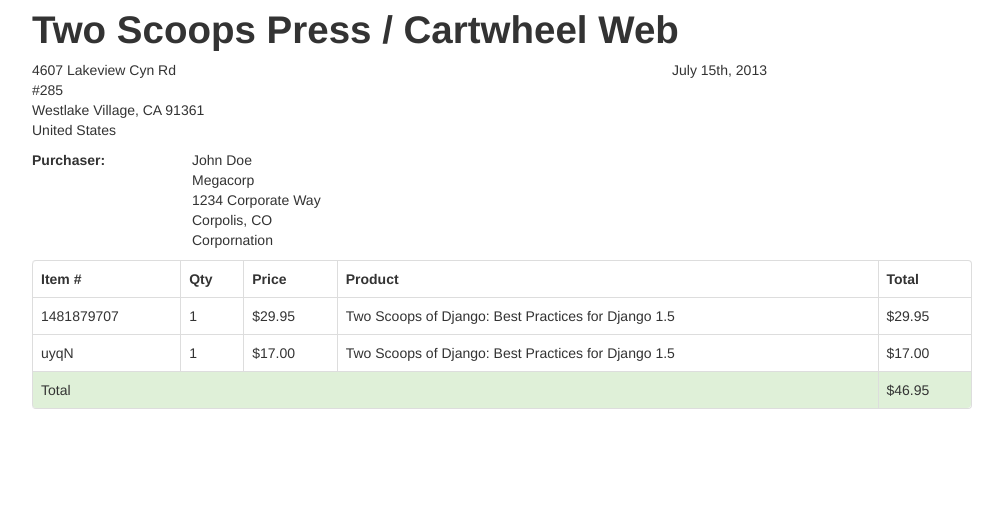
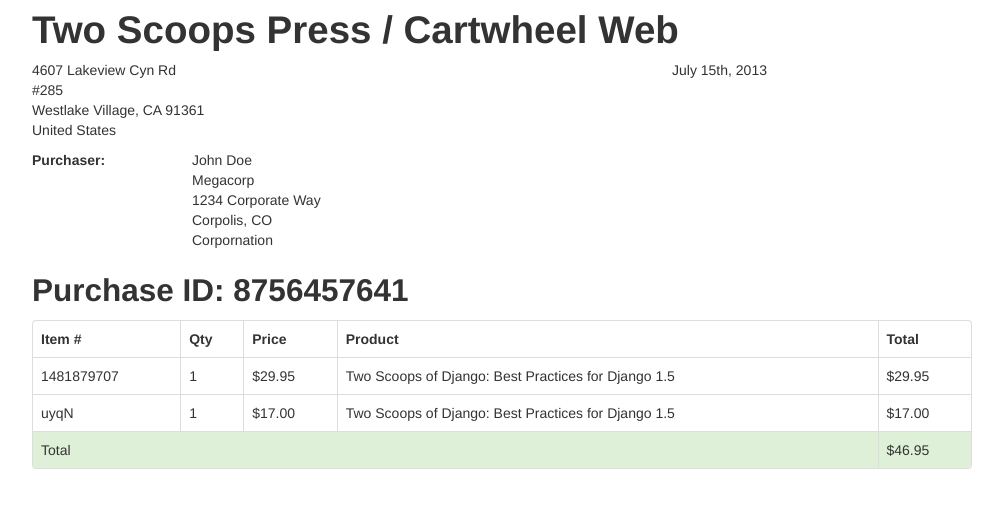
Before and after one commit to pydanny/receiptify, a plain HTML site: page output/receipts/index.html in a window 1280 px wide. Shown: the whole page, without its empty margins (138-1141 px from the left). Drawn offline with nearby package versions, Linux system fonts and the light colour scheme.

Commit message:
Add purchase ID number

```diff
--- a/output/receipts/index.html
+++ b/output/receipts/index.html
@@ -61,7 +61,11 @@
             <p>
         </div>
     </div>
-
+    <div class="row">
+        <div class="span12">
+           <h2>Purchase ID: 8756457641</h2>
+        </div>
+    </div>
     <div class="row">
         <div class="span12">
             <table class="table table-bordered">
```
Also changed, not shown: input/receipts.html (+5 -1 lines).
